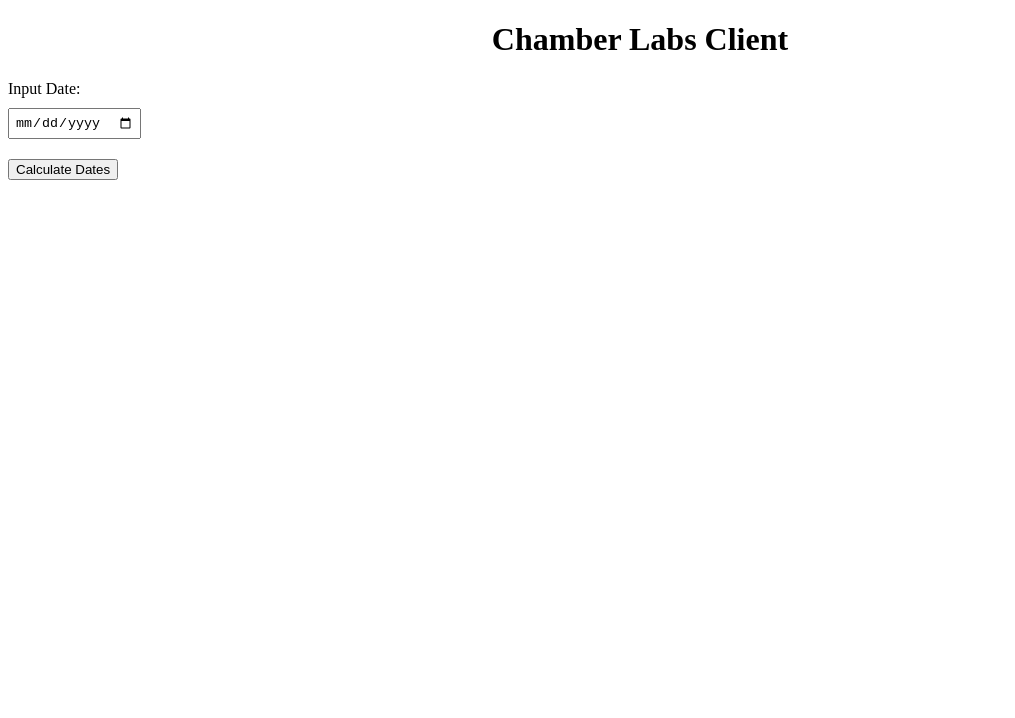
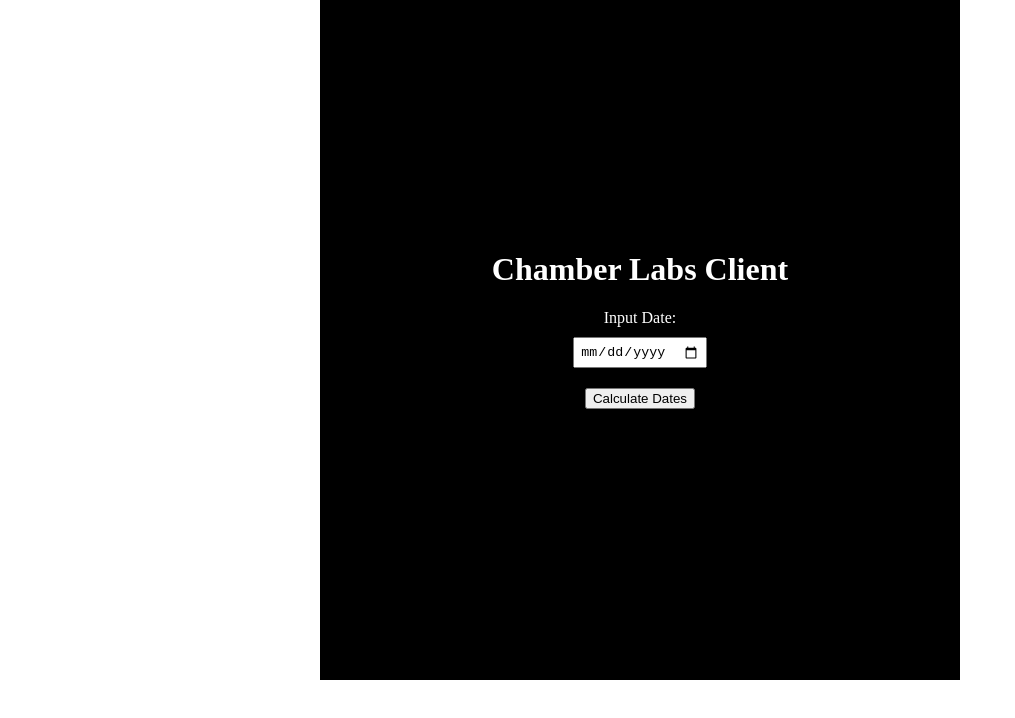
Before and after one commit to shokuniyuki/LabsDateFinder, a plain HTML site: page index.html in a window 1280 px wide. Shown: the whole page, without its empty margins (0-1015 px from the left). Drawn offline with Linux system fonts and the light colour scheme.

Commit message:
Update style.css

```diff
--- a/style.css
+++ b/style.css
@@ -1,11 +1,26 @@
-.container {
+html, body {
+	height: 100%;
+	margin: 0;
+	padding: 0;
+}
+
+.box {
+	height: 80%;
+	width: 80%;
 	max-width: 600px;
-	margin: 0 auto;
+	margin: auto;
+	background-color: black;
+	color: white;
 	padding: 20px;
+	display: flex;
+	flex-direction: column;
+	justify-content: center;
+	align-items: center;
 }
 
 h1 {
 	text-align: center;
+	margin-top: 0;
 }
 
 label {
```
